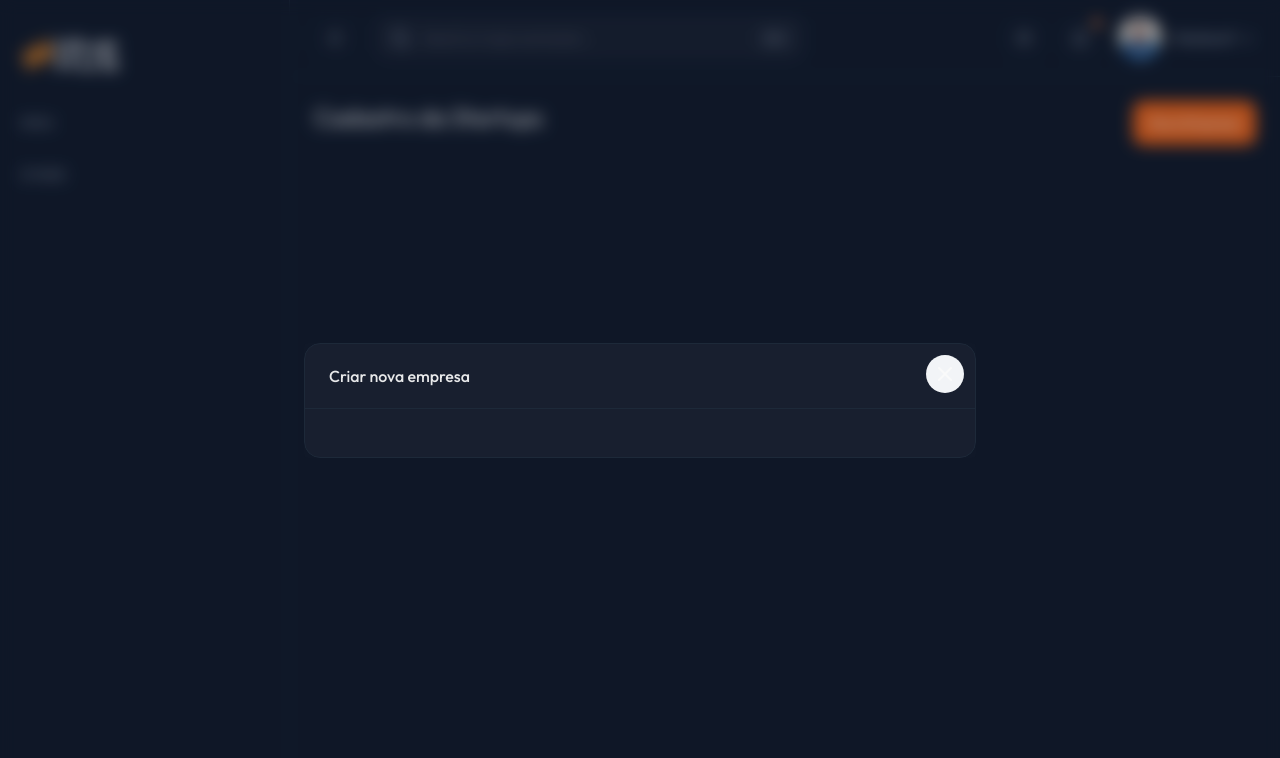
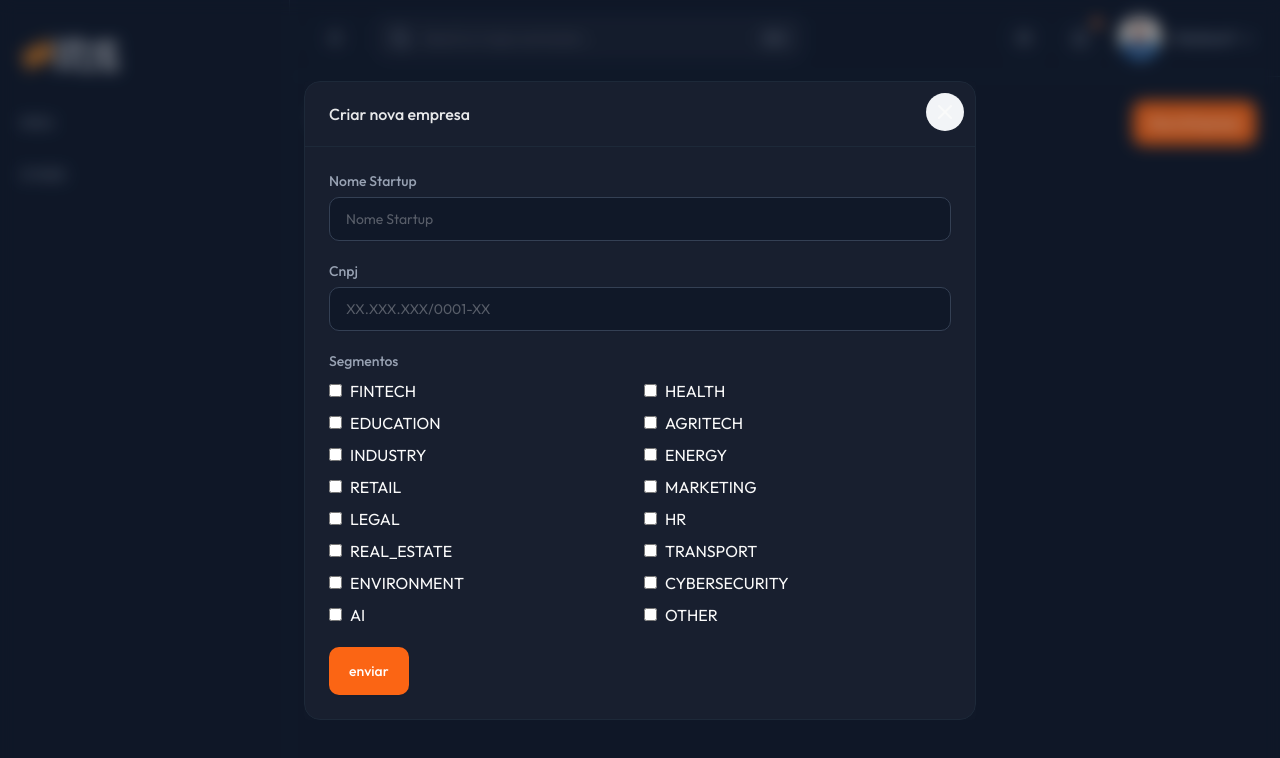
Before and after one commit to Amontada-Valley-Codes/plataforma-inovacao-squad02-front-end, a Next.js app: page /startups in a window 1280 px wide. Both pictures are taken after a click on the button "Nova Empresa". Shown: the top 758 px of the page. Built offline with nearby package versions, Linux system fonts and the light colour scheme.

Commit message:
atualizaçao startup

```diff
--- a/src/app/(admin)/(others-pages)/startups/page.tsx
+++ b/src/app/(admin)/(others-pages)/startups/page.tsx
@@ -7,13 +7,26 @@ import { useForm } from "react-hook-form";
 import { z } from "zod"
 import { zodResolver } from "@hookform/resolvers/zod"
 import Button from "@/components/ui/button/Button";
+import Label from "@/components/form/Label";
+import Input from "@/components/form/input/InputField";
+
+const segments = [
+  "FINTECH", "HEALTH", "EDUCATION", "AGRITECH", "INDUSTRY", "ENERGY",
+  "RETAIL", "MARKETING", "LEGAL", "HR", "REAL_ESTATE", "TRANSPORT",
+  "ENVIRONMENT", "CYBERSECURITY", "AI", "OTHER",
+];
 
 
 const formSchema = z.object({
     name:z.string().min(3, "Digite o nome da Startup"),
     cnpj:z.string().max(14, "cnpj invalido"),
-    // segment:string
-
+    segment:z.array(z.string().min(1, "Selecione pelo menos um segmento")),
+    technologies:z.array(z.string().min(1, "selecione pelo menos uma tecnologia")),
+    problems:z.string().min(2, 'digite um problema maior'),
+    location:z.string().min(2, "digite uma localizaçao correta"),
+    founders:z.array(z.string().min(1, "selecione pelo menos um fundador")),
+    pitch:z.string().min(2, "digite uma pitch correta"),
+    links:z.array(z.string().min(1, "selecione pelo menos um link")),
 })
 
 
@@ -28,16 +41,42 @@ export default function Page(){
 
             register,
             handleSubmit,
-            reset,
+            // reset,
+            watch,
+            setValue,
             formState:{errors}
         }=useForm<FormData>({
-            resolver:zodResolver(formSchema)
-        })
+            resolver:zodResolver(formSchema),
+            defaultValues: {
+                segment: [],
+                technologies: [],
+            },
+            })
 
         const onSubmit = (data:FormData)=>{
 
             console.log(data)
         }
+
+
+
+
+
+
+
+         const selectedSegments = watch("segment");
+
+
+         const handleCheckboxChange = (
+            field: "segment" | "technologies",
+            value: string
+        ) => {
+            const current = watch(field);
+            const updated = current.includes(value)
+            ? current.filter((item) => item !== value)
+            : [...current, value];
+            setValue(field, updated);
+        };
 
 
     return(
@@ -54,6 +93,54 @@ export default function Page(){
              <Modal  isOpen={isOpen} onClose={closeModal}>
                 <ComponentCard title="Criar nova empresa">
                      <form className="space-y-5" onSubmit={handleSubmit(onSubmit)}>
+                        <div>
+                            <Label>Nome Startup</Label>
+                            <Input
+                            type="text"
+                            placeholder="Nome Startup"
+                            {...register('name')}
+                            />
+                            {errors.name && (
+                                <span className="text-red-600">{errors.name.message}</span>
+                            )}
+                        </div>
+
+                        <div>
+                            <Label>Cnpj</Label>
+                            <Input
+                            type="text"
+                            placeholder="XX.XXX.XXX/0001-XX"
+                            {...register('cnpj')}
+                            />
+                            {errors.cnpj && (
+                                <span className="text-red-600">{errors.cnpj.message}</span>
+                            )}
+                        </div>
+
+
+
+                        <div>
+                            <Label>Segmentos</Label>
+
+                            <div className="grid grid-cols-2 gap-2 mt-2">
+                            {segments.map((s) => (
+                            <label key={s} className="flex items-center gap-2">
+                                <input
+                                type="checkbox"
+                                value={s}
+                                checked={selectedSegments.includes(s)}
+                                onChange={() => handleCheckboxChange("segment", s)}
+
+                                />
+                                <span>{s}</span>
+                            </label>
+                            ))}
+                            </div>
+                        </div>
+
+                        <div>
+                            <Button>enviar</Button>
+                        </div>
 
 
                      </form>
```
